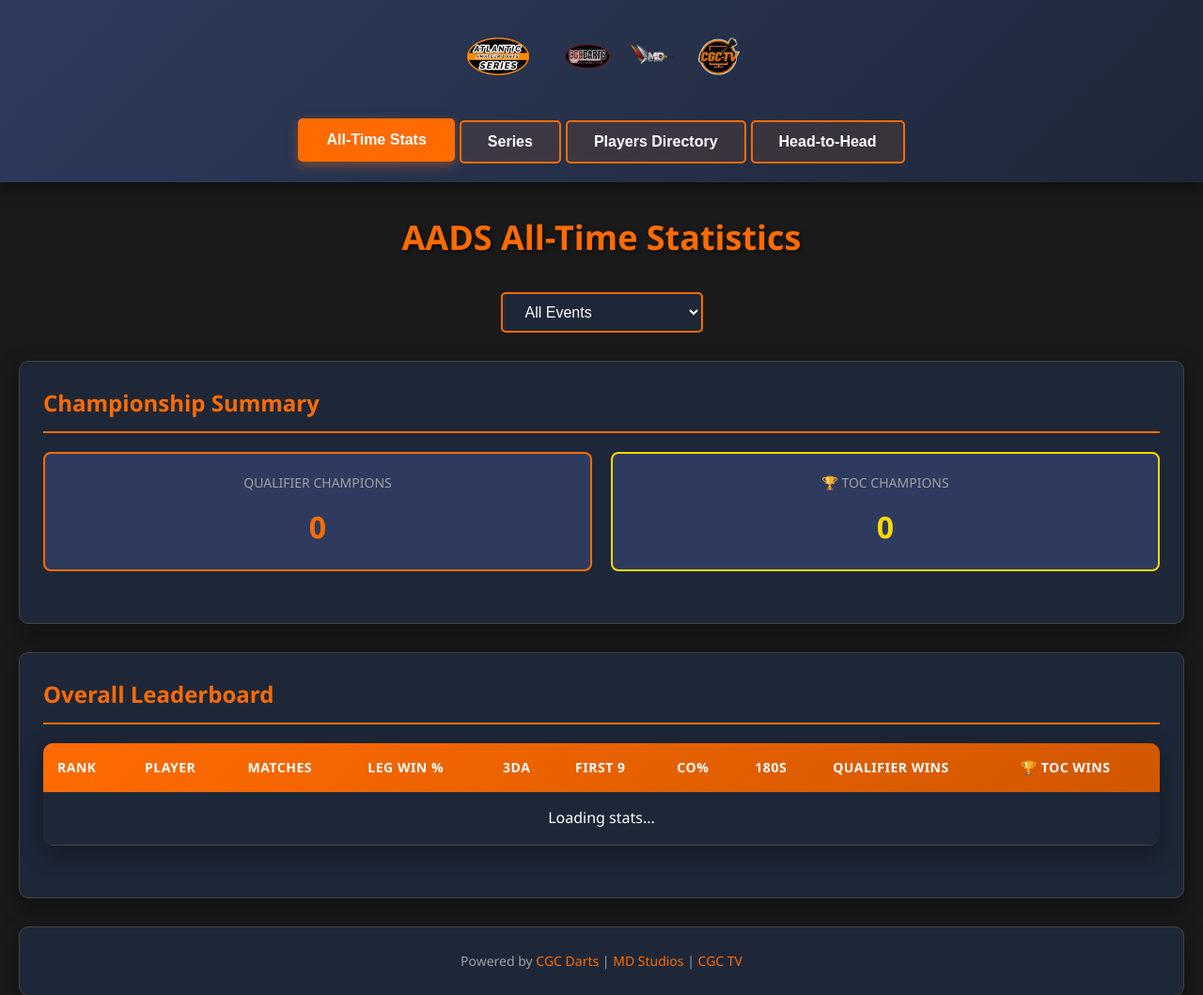
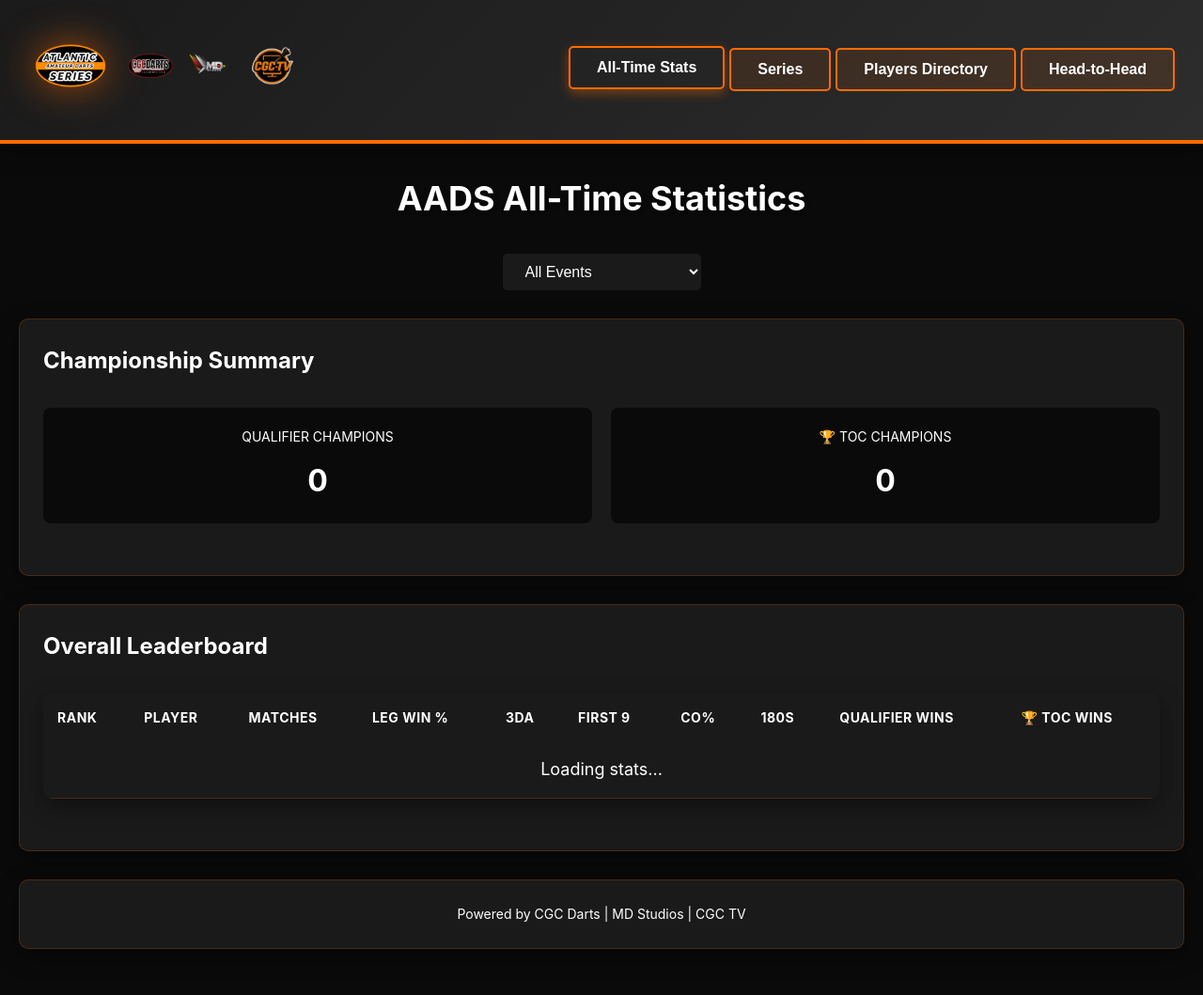
Before and after one commit to dowdarts/aadsstatsv3, a website: page public/index.html in a window 1280 px wide. Shown: the top 1059 px of the page at 94% size. Drawn offline with nearby package versions, Linux system fonts and the light colour scheme.

Commit message:
Update styles.css to match display-app-refrence view design and variables

```diff
--- a/css/styles.css
+++ b/css/styles.css
@@ -4,18 +4,19 @@
    ===================================================== */
 
 /* ===== ROOT VARIABLES ===== */
+
 :root {
-    --dark-bg: #2e3b5e;
-    --darker-bg: #1a1a1a;
-    --orange-accent: #FF6B00;
-    --gold-trophy: #FFD700;
-    --win-green: #28a745;
-    --lose-red: #dc3545;
-    --text-light: #ffffff;
-    --text-muted: #a0a0a0;
-    --border-color: #444;
-    --card-bg: #1e2738;
-    --hover-bg: #3a4a6e;
+    --primary-orange: #FF6B00;
+    --primary-gold: #FFD700;
+    --dark-bg: #0a0a0a;
+    --card-bg: #1a1a1a;
+    --border-color: rgba(255, 107, 0, 0.2);
+    --text-primary: #ffffff;
+    --text-secondary: #b0b0b0;
+    --accent-blue: #4a9eff;
+    --success-green: #00ff88;
+    --danger-red: #ff3b3b;
+    --muted-gray: #888888;
 }
 
 /* ===== RESET & BASE ===== */
@@ -25,12 +26,20 @@
     box-sizing: border-box;
 }
 
+
 body {
-    font-family: 'Segoe UI', Tahoma, Geneva, Verdana, sans-serif;
-    background: var(--darker-bg);
-    color: var(--text-light);
+    font-family: -apple-system, BlinkMacSystemFont, 'Segoe UI', 'Roboto', 'Oxygen', 'Ubuntu', 'Cantarell', sans-serif;
+    background: var(--dark-bg);
+    color: var(--text-primary);
     line-height: 1.6;
     min-height: 100vh;
+    font-size: 18px;
+}
+
+@media (min-width: 1920px) {
+    body {
+        font-size: 20px;
+    }
 }
 
 a {
@@ -45,34 +54,38 @@ a:hover {
 }
 
 /* ===== HEADER & NAVIGATION ===== */
+
+/* Header */
 .main-header {
-    background: linear-gradient(135deg, var(--dark-bg) 0%, #1e2738 100%);
-    padding: 20px 0;
-    box-shadow: 0 4px 15px rgba(0,0,0,0.5);
+    background: linear-gradient(135deg, #1a1a1a 0%, #2d2d2d 100%);
+    border-bottom: 4px solid var(--primary-orange);
+    padding: 25px 0;
     position: sticky;
     top: 0;
     z-index: 1000;
+    box-shadow: 0 4px 20px rgba(0, 0, 0, 0.5);
 }
 
 .header-content {
-    max-width: 1400px;
+    max-width: 1880px;
     margin: 0 auto;
-    padding: 0 20px;
+    padding: 0 30px;
+    display: flex;
+    align-items: center;
+    justify-content: space-between;
+    position: relative;
 }
 
 .logo-section {
     display: flex;
     align-items: center;
-    justify-content: center;
-    gap: 30px;
-    margin-bottom: 20px;
-    flex-wrap: wrap;
+    gap: 15px;
 }
 
 .main-logo {
-    height: 80px;
+    height: 90px;
     width: auto;
-    cursor: pointer;
+    filter: drop-shadow(0 0 20px rgba(255, 107, 0, 0.6));
     transition: transform 0.3s ease;
 }
 
@@ -80,10 +93,11 @@ a:hover {
     transform: scale(1.05);
 }
 
+
 .sponsor-logos {
     display: flex;
-    gap: 20px;
     align-items: center;
+    gap: 15px;
 }
 
 .sponsor-logo {
@@ -99,6 +113,7 @@ a:hover {
     transform: scale(1.1);
 }
 
+
 .main-nav {
     display: flex;
     justify-content: center;
@@ -109,13 +124,20 @@ a:hover {
 .nav-tab {
     padding: 12px 28px;
     background: rgba(255,107,0,0.1);
-    border: 2px solid var(--orange-accent);
-    color: var(--text-light);
+    border: 2px solid var(--primary-orange);
+    color: var(--text-primary);
     cursor: pointer;
     font-weight: 600;
     font-size: 16px;
     transition: all 0.3s ease;
     border-radius: 5px;
+}
+
+.nav-tab.active, .nav-tab:hover {
+    background: var(--primary-orange);
+    color: #fff;
+    border-color: var(--primary-orange);
+    box-shadow: 0 0 10px rgba(255, 107, 0, 0.3);
 }
 
 .nav-tab:hover, .nav-tab.active {
```
